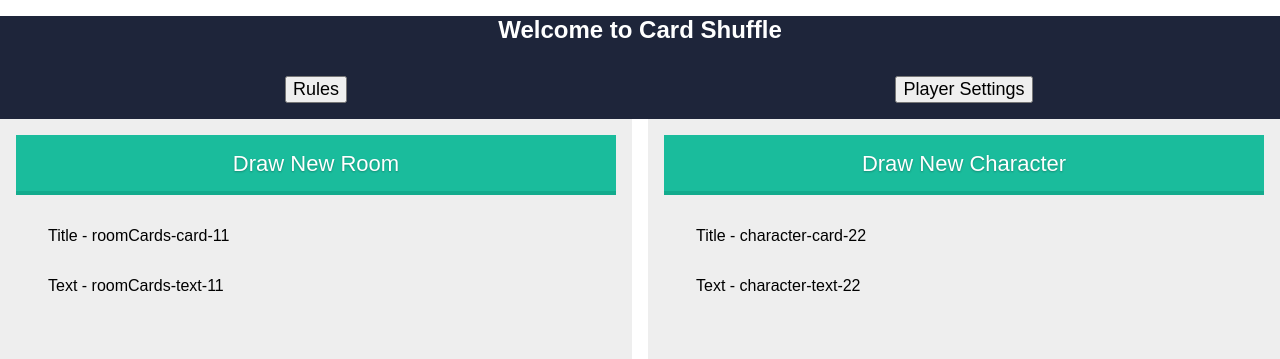
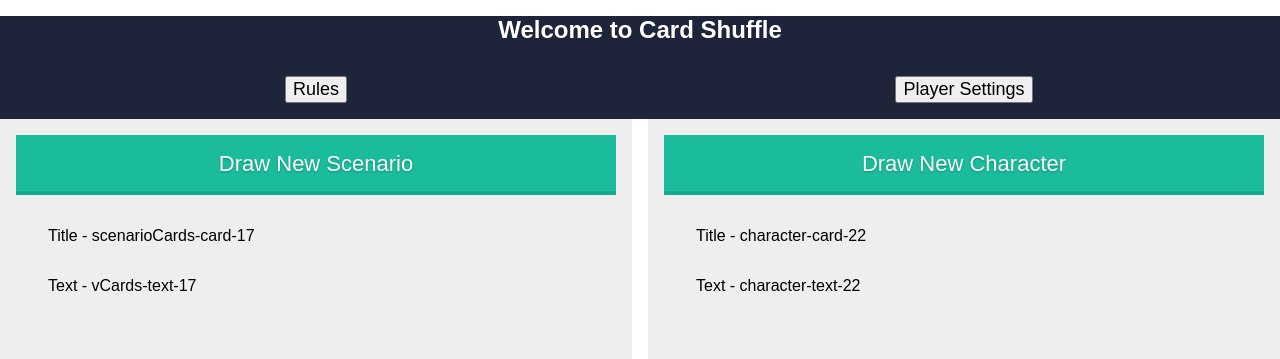
Before and after one commit to cij11/card-shuffle-client, a React (Create React App) app: page / in a window 1280 px wide. Shown: the top 359 px of the page. Built offline with nearby package versions, Linux system fonts and the light colour scheme.

Commit message:
Updating rooms concept to scenarios.

```diff
--- a/src/App.js
+++ b/src/App.js
@@ -28,10 +28,10 @@ class App extends Component {
         <div className="wrapper">
           <div className="drawGroup cardStyling">
             <div>
-              <DrawCardContainer drawDecks={["rooms", "items"]} text={"Draw New Room"}/>
+              <DrawCardContainer drawDecks={["scenarios", "items"]} text={"Draw New Scenario"}/>
             </div>
             <div>
-              <CardContainer deckName={"rooms"}/>
+              <CardContainer deckName={"scenarios"}/>
             </div>
             <div>
               <CardContainer deckName={"items"}/>
--- a/src/deck-content/room-deck.js
+++ /dev/null
@@ -1,12 +0,0 @@
-import { buildCard, buildDeck } from '../deck-building.js';
-
-const roomCards = [];
-
-let i = 0,
-maxCards = 60;
-
-for (i = 0; i < maxCards; i++) {
-    roomCards.push(buildCard('roomCards-card-' + i, 'roomCards-text-' + i));
-}
-
-export default buildDeck('rooms', roomCards);
--- /dev/null
+++ b/src/deck-content/scenario-deck.js
@@ -0,0 +1,12 @@
+import { buildCard, buildDeck } from '../deck-building.js';
+
+const scenarioCards = [];
+
+let i = 0,
+maxCards = 60;
+
+for (i = 0; i < maxCards; i++) {
+    scenarioCards.push(buildCard('scenarioCards-card-' + i, 'vCards-text-' + i));
+}
+
+export default buildDeck('scenarios', scenarioCards);
--- a/src/deck-library.js
+++ b/src/deck-library.js
@@ -1,6 +1,6 @@
 // Hard coded decks of cards
 import characterDeck from './deck-content/character-deck.js';
-import roomDeck from './deck-content/room-deck.js';
+import scenarioDeck from './deck-content/scenario-deck.js';
 import standardDeck from './deck-content/standard-deck.js';
 import itemDeck from './deck-content/item-deck.js';
 
@@ -13,8 +13,8 @@ const characterDeckBuilder = () => {
     return _.cloneDeep(characterDeck);
 }
 
-const roomDeckBuilder = () => {
-    return _.cloneDeep(roomDeck);
+const scenarioDeckBuilder = () => {
+    return _.cloneDeep(scenarioDeck);
 }
 
 const standardDeckBuilder = () => {
@@ -25,4 +25,4 @@ const itemDeckBuilder = () => {
     return _.cloneDeep(itemDeck);
 }
 
-export { characterDeckBuilder, roomDeckBuilder, standardDeckBuilder, itemDeckBuilder };
+export { characterDeckBuilder, scenarioDeckBuilder, standardDeckBuilder, itemDeckBuilder };
--- a/src/reducers/reducers.js
+++ b/src/reducers/reducers.js
@@ -1,7 +1,7 @@
 import { STORE_SEED, DRAW_CARD, SELECT_PLAYER } from '../actions/actions';
 import { combineReducers } from 'redux';
 
-import { roomDeckBuilder, characterDeckBuilder, standardDeckBuilder, itemDeckBuilder } from '../deck-library';
+import { scenarioDeckBuilder, characterDeckBuilder, standardDeckBuilder, itemDeckBuilder } from '../deck-library';
 import { shuffleDeck, removeTopCard, splitDeck } from '../deck-manipulation';
 
 const seed = (seed = 'abcd', action) => {
@@ -67,7 +67,7 @@ const initialDecksState = () => {
     var initialDecks = [];
 
     initialDecks.push(characterDeckBuilder());
-    initialDecks.push(roomDeckBuilder());
+    initialDecks.push(scenarioDeckBuilder());
     initialDecks.push(standardDeckBuilder());
     initialDecks.push(itemDeckBuilder());
 
```
